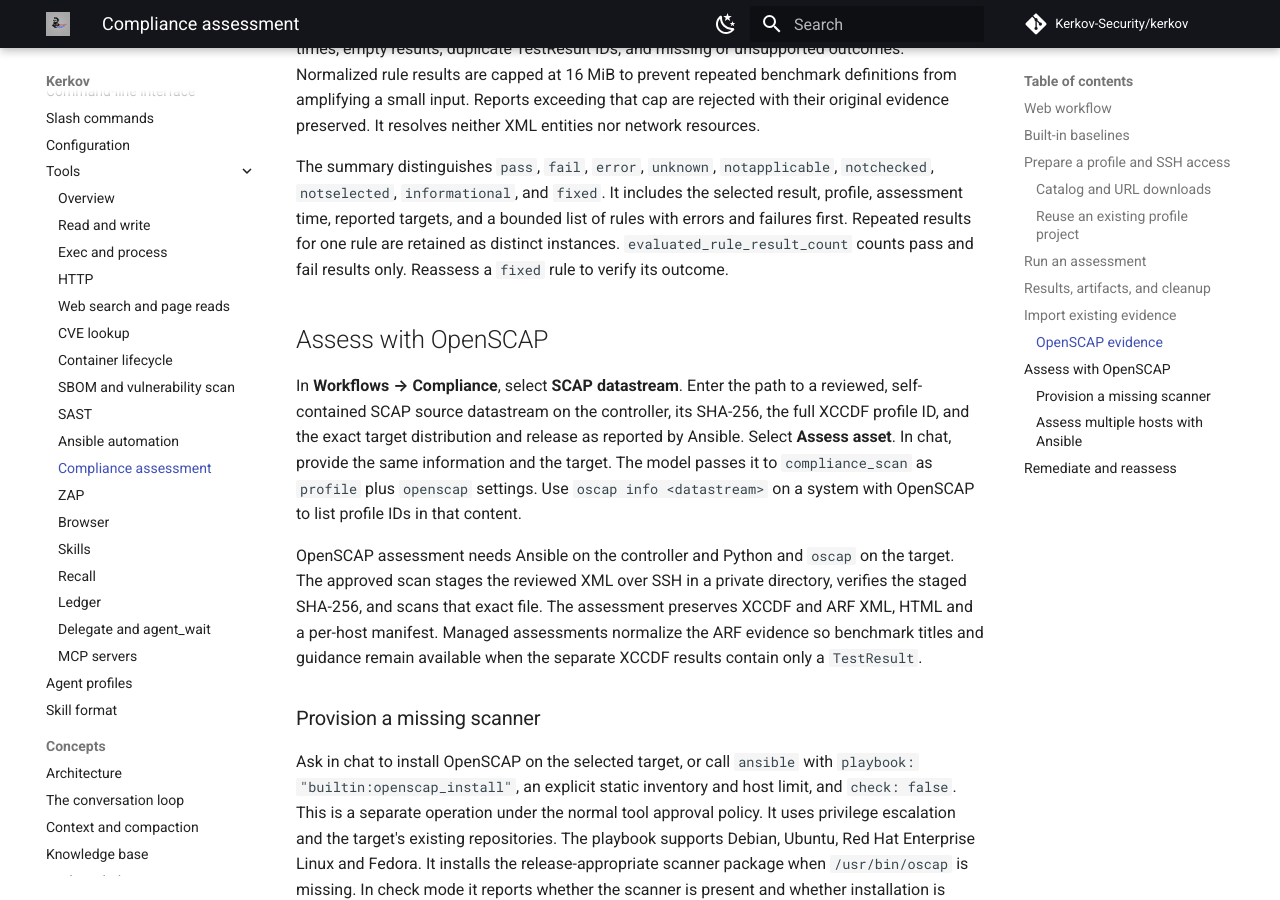
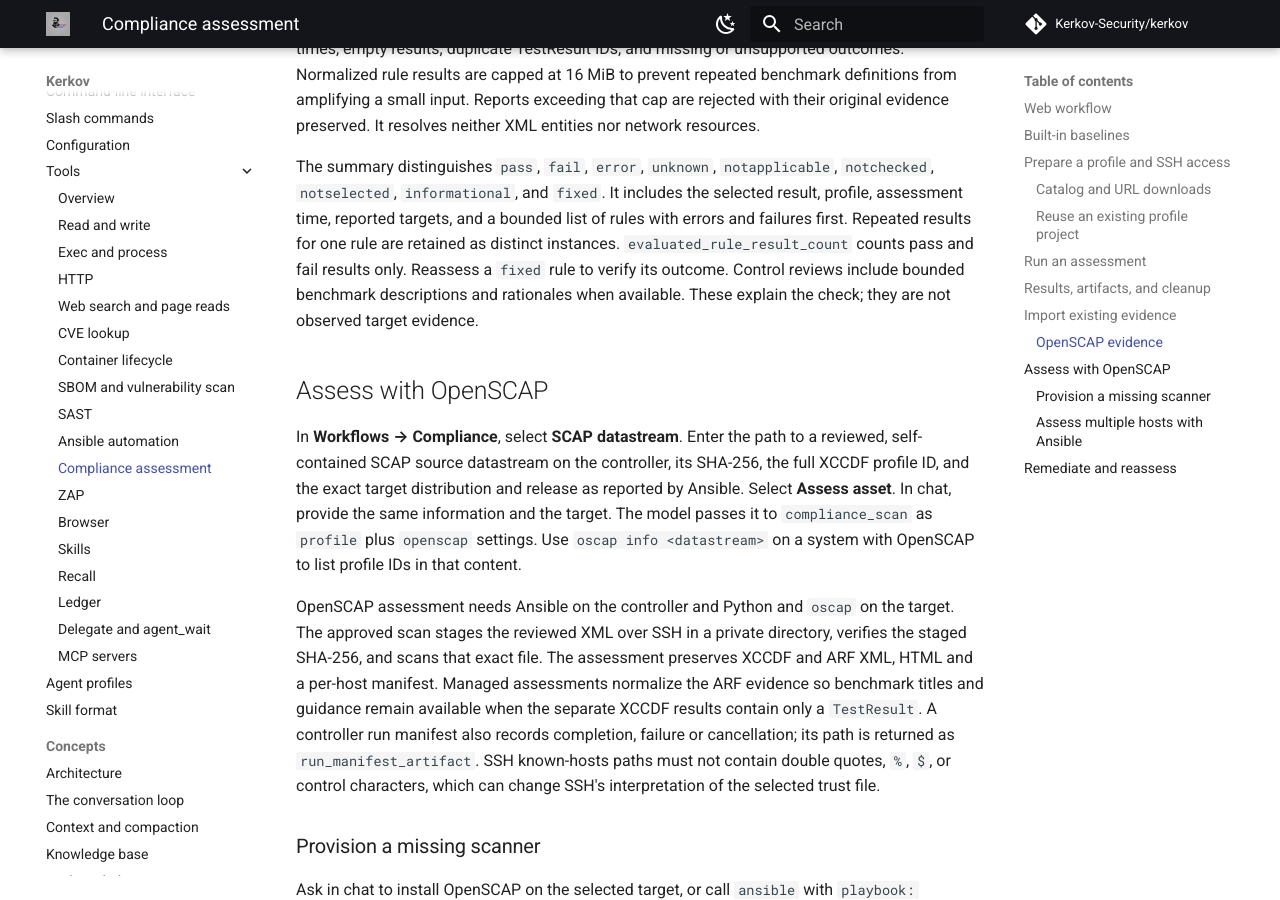
Before and after one commit to Kerkov-Security/kerkov, an MkDocs documentation site: the page built from docs/reference/tools/compliance.md, in a window 1280 px wide and 900 px high, scrolled down 11479 px. Built offline with MkDocs 1.6.1 and Material for MkDocs 9.7.7, drawn with Linux system fonts in a browser that asks for light colours; comment, search, counter and statistics services are not loaded.

Commit message:
Show benchmark rationale in compliance control reviews

```diff
--- a/docs/reference/tools/compliance.md
+++ b/docs/reference/tools/compliance.md
@@ -518,6 +518,8 @@ selected result, profile, assessment time, reported targets, and a bounded list
 of rules with errors and failures first. Repeated results for one rule are
 retained as distinct instances. `evaluated_rule_result_count` counts pass and
 fail results only. Reassess a `fixed` rule to verify its outcome.
+Control reviews include bounded benchmark descriptions and rationales when
+available. These explain the check; they are not observed target evidence.
 
 ## Assess with OpenSCAP
 
@@ -535,6 +537,10 @@ directory, verifies the staged SHA-256, and scans that exact file. The
 assessment preserves XCCDF and ARF XML, HTML and a per-host manifest.
 Managed assessments normalize the ARF evidence so benchmark titles and guidance
 remain available when the separate XCCDF results contain only a `TestResult`.
+A controller run manifest also records completion, failure or cancellation;
+its path is returned as `run_manifest_artifact`. SSH known-hosts paths must not
+contain double quotes, `%`, `$`, or control characters, which can change SSH's
+interpretation of the selected trust file.
 
 ### Provision a missing scanner
 
--- a/src/kerkov/web/console/static/console/host-compliance.js
+++ b/src/kerkov/web/console/static/console/host-compliance.js
@@ -661,6 +661,7 @@ class HostCompliance {
       const section = this.node("section", "compliance-control-phase", "");
       section.append(this.node("h4", "", `${phase === "before" ? "Before" : "After"}: ${data.status.replaceAll("_", " ")}`));
       if (data.description) section.append(this.node("p", "", data.description));
+      if (data.rationale) section.append(this.node("p", "", `Rationale: ${data.rationale}`));
       if (data.detail) section.append(this.node("p", "", data.detail));
       for (const test of data.tests || []) {
         const assertion = this.node("div", "compliance-assertion", "");
--- a/src/kerkov/web/console/templates/console/dashboard.html
+++ b/src/kerkov/web/console/templates/console/dashboard.html
@@ -15,7 +15,7 @@
     <link rel="stylesheet" href="{% static 'console/resource-profile.css' %}?v=3">
     <link rel="stylesheet" href="{% static 'console/compliance.css' %}?v=7">
     <script src="{% static 'console/compliance-projects.js' %}?v=2" defer></script>
-    <script src="{% static 'console/host-compliance.js' %}?v=12" defer></script>
+    <script src="{% static 'console/host-compliance.js' %}?v=13" defer></script>
     <script src="{% static 'console/resource-profile.js' %}?v=4" defer></script>
     <script src="{% static 'console/inventory.js' %}?v=11" defer></script>
     <script src="{% static 'console/provider-settings.js' %}?v=1" defer></script>
```
Also changed, not shown: 1 other file.
